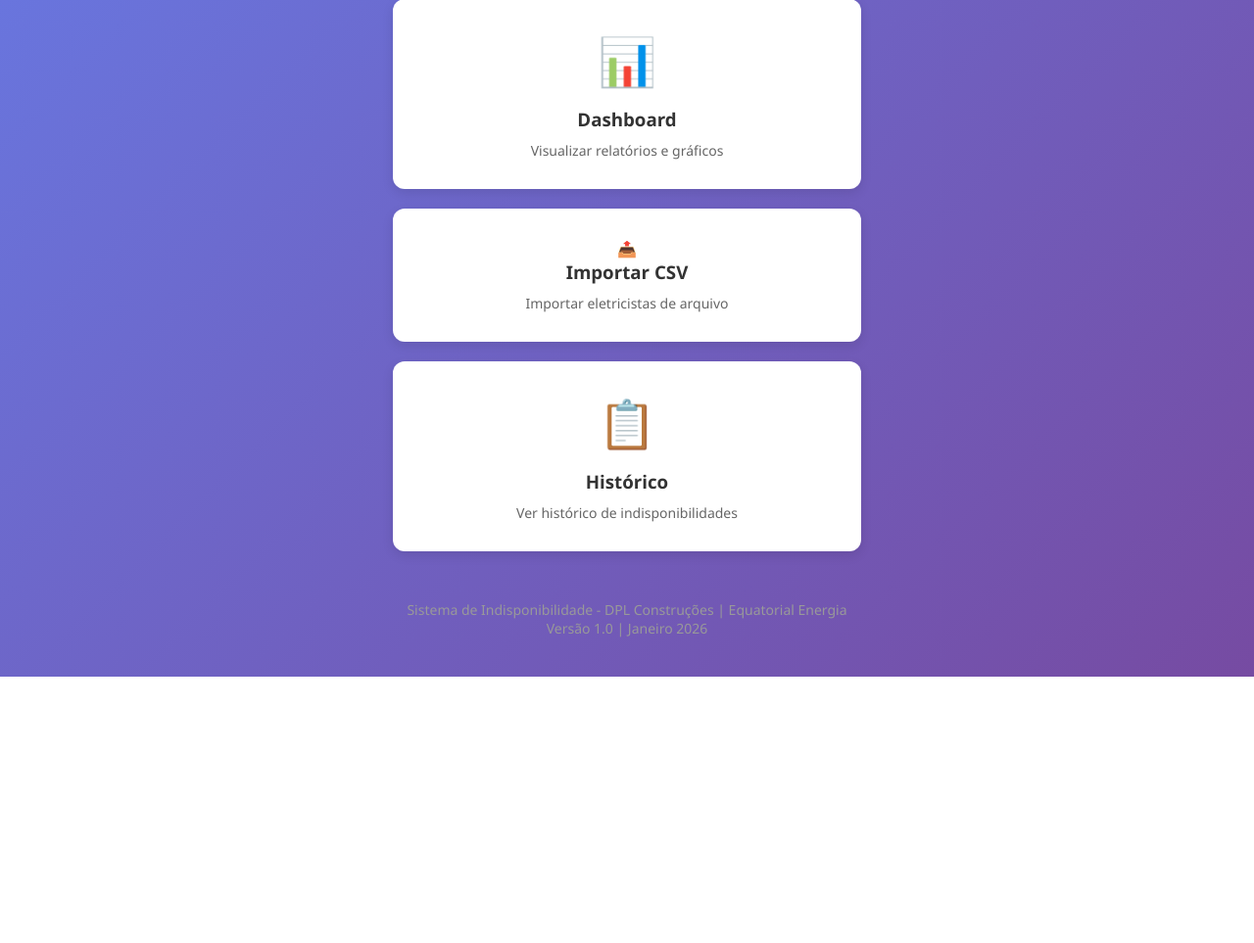
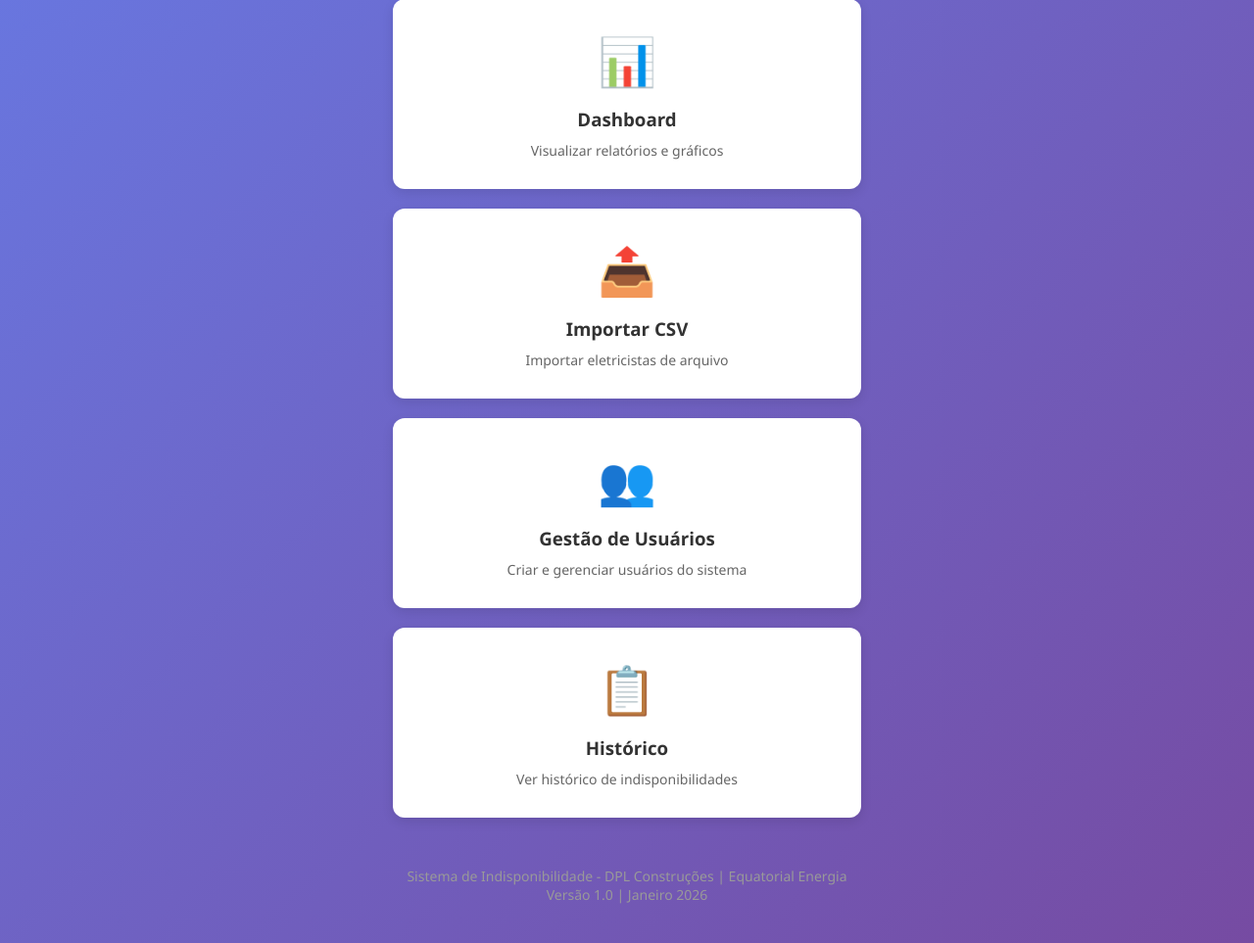
Before and after one commit to gilenopribeirocodigos/sistema-indisponibilidade, a FastAPI app: page /home in a window 1280 px wide. Shown: the part 421-1384 px from the top of the page at 98% size. Before the commit the page ends 1112 px from the top, so only its background shows below. Run offline with FastAPI, Linux system fonts and the light colour scheme; the visitor is signed in with stand-in values (Sample User, id 1); data comes from the database, SQL or seed files in the repository.

Commit message:
Update home.html

```diff
--- a/templates/home.html
+++ b/templates/home.html
@@ -158,10 +158,19 @@
             </a>
 
             <a href="/importar-csv" class="menu-card">
-                <div class="card-icon">📤</div>
+                <div class="menu-icon">📤</div>
                 <h3>Importar CSV</h3>
                 <p>Importar eletricistas de arquivo</p>
             </a>
+
+            <!-- Card Gestão de Usuários (apenas para ADMIN) -->
+            {% if usuario.perfil == 'admin' %}
+            <a href="/usuarios" class="menu-card">
+                <div class="menu-icon">👥</div>
+                <h3>Gestão de Usuários</h3>
+                <p>Criar e gerenciar usuários do sistema</p>
+            </a>
+            {% endif %}
 
             <a href="/historico" class="menu-card">
                 <div class="menu-icon">📋</div>
@@ -169,13 +178,6 @@
                 <p>Ver histórico de indisponibilidades</p>
             </a>
 
-            {% if usuario.perfil == 'ADMIN' %}
-            <a href="/admin" class="menu-card">
-                <div class="menu-icon">⚙️</div>
-                <h3>Administração</h3>
-                <p>Gerenciar usuários e configurações</p>
-            </a>
-            {% endif %}
         </div>
 
         <!-- Rodapé -->
```
